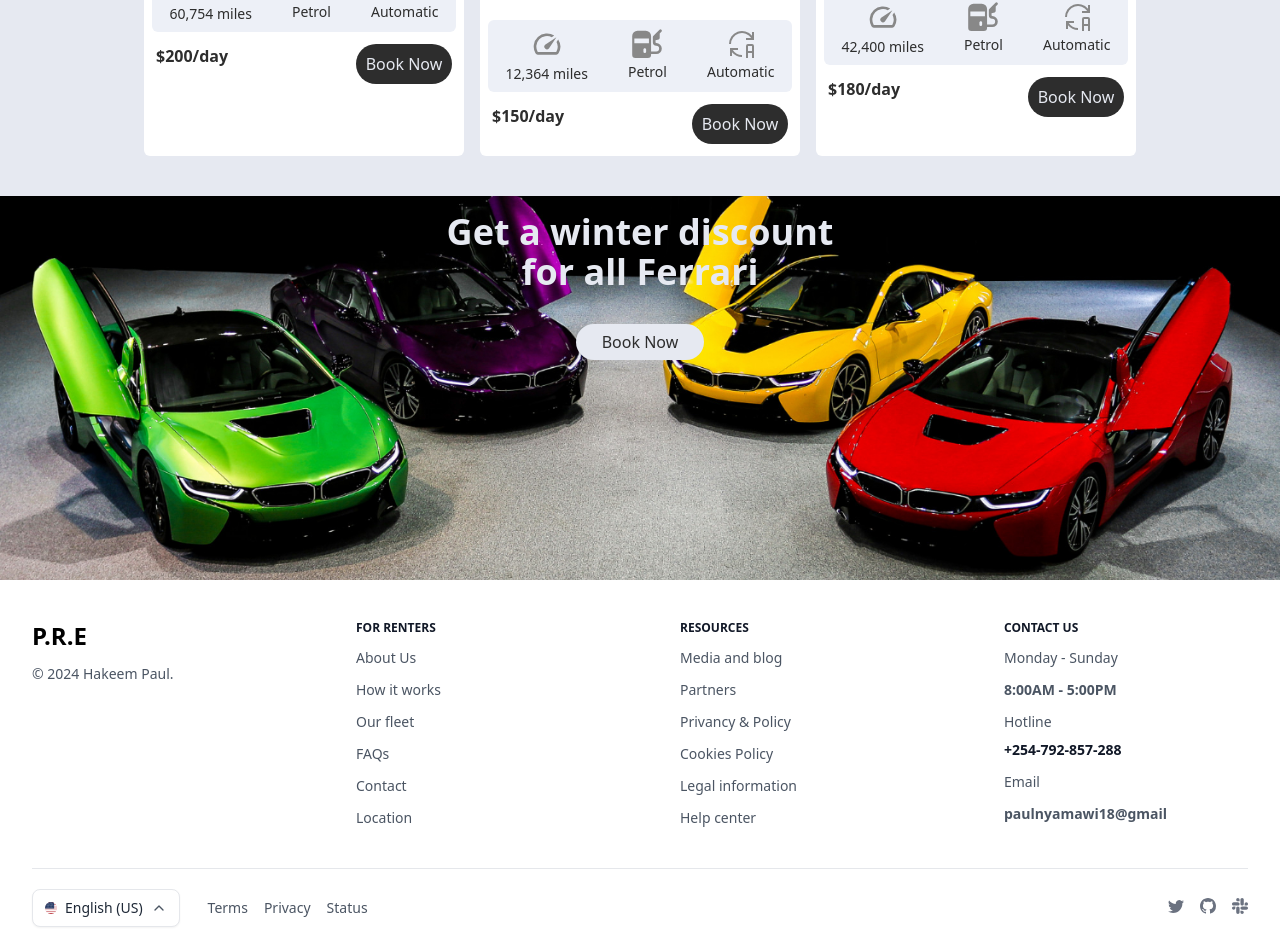
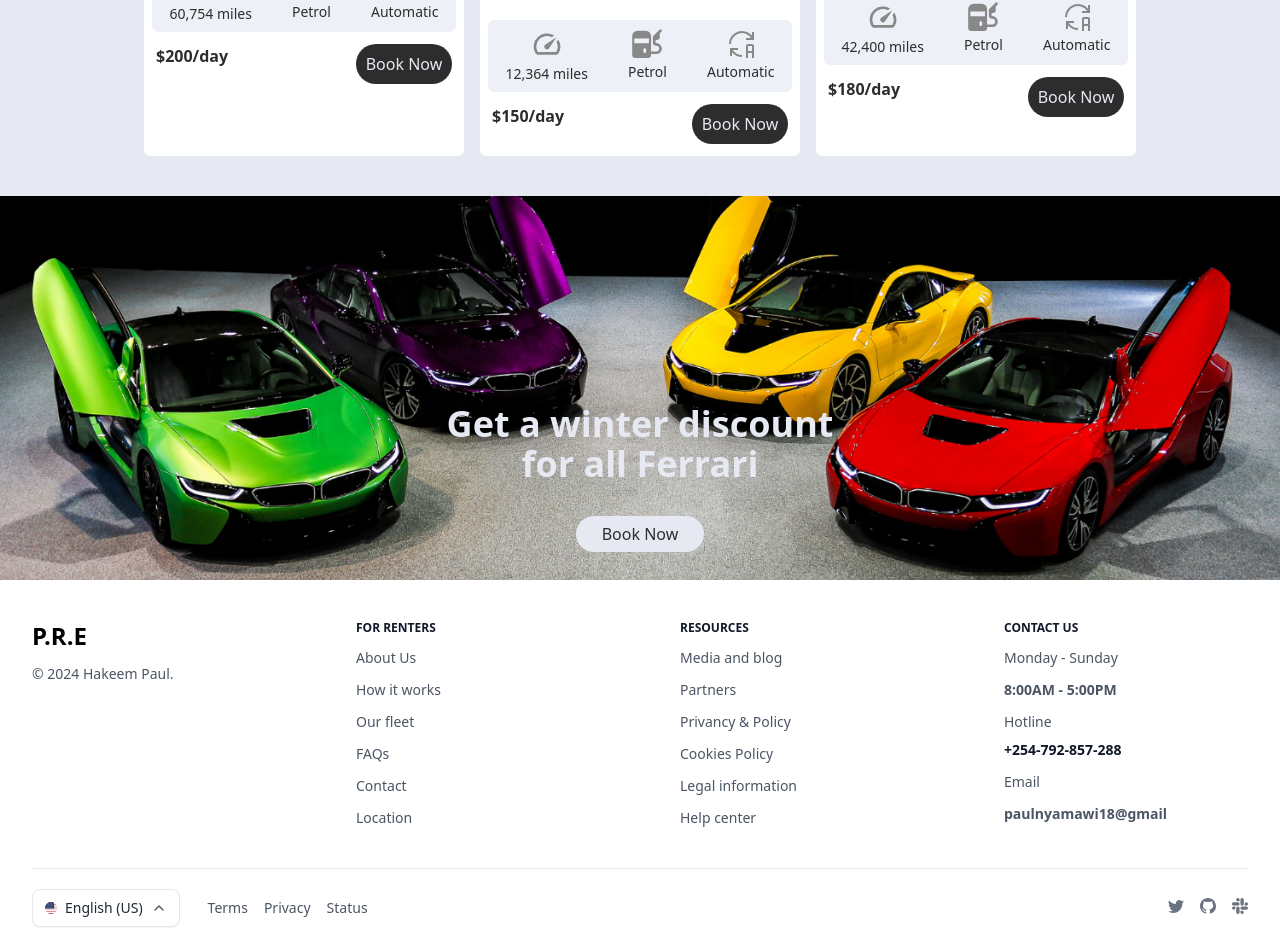
Before and after one commit to Paulhakeem/Dolph, a Nuxt app: page / in a window 1280 px wide. Shown: the part 2796-3748 px from the top of the page. Built offline with nearby package versions, Linux system fonts and the light colour scheme.

Commit message:
padding a little bit

```diff
--- a/components/winter.vue
+++ b/components/winter.vue
@@ -2,7 +2,7 @@
   <div id="winterbg"
     class="bg-[url('../assets/images/winter.jpg')] bg-cover bg-no-repeat bg-center h-96"
   >
-    <div id="winter" class="text-center pt-52 mb-6 xl:pt-4">
+    <div id="winter" class="text-center pt-52 mb-6 xl:pt-26">
       <h4 class="text-light font-black text-4xl xl:text-4xl">
         Get a winter discount <br />
         for all Ferrari
```
